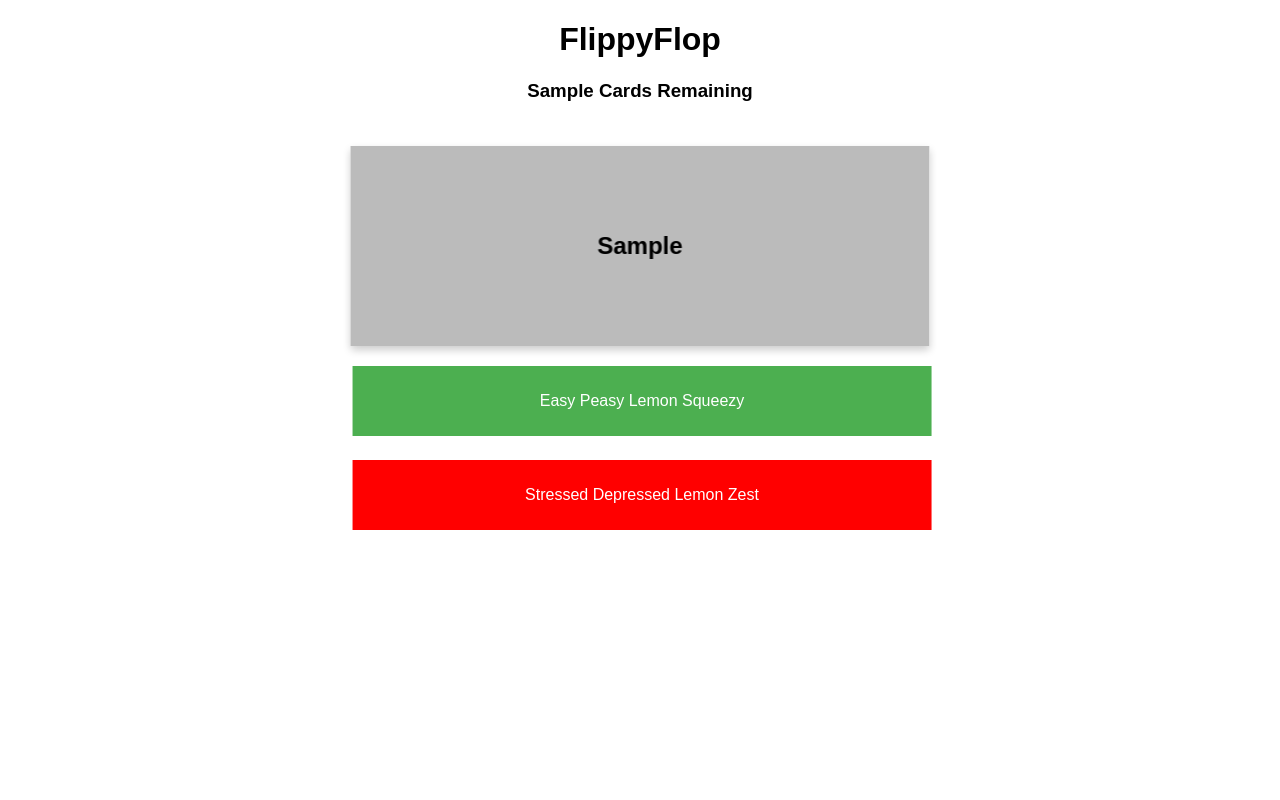
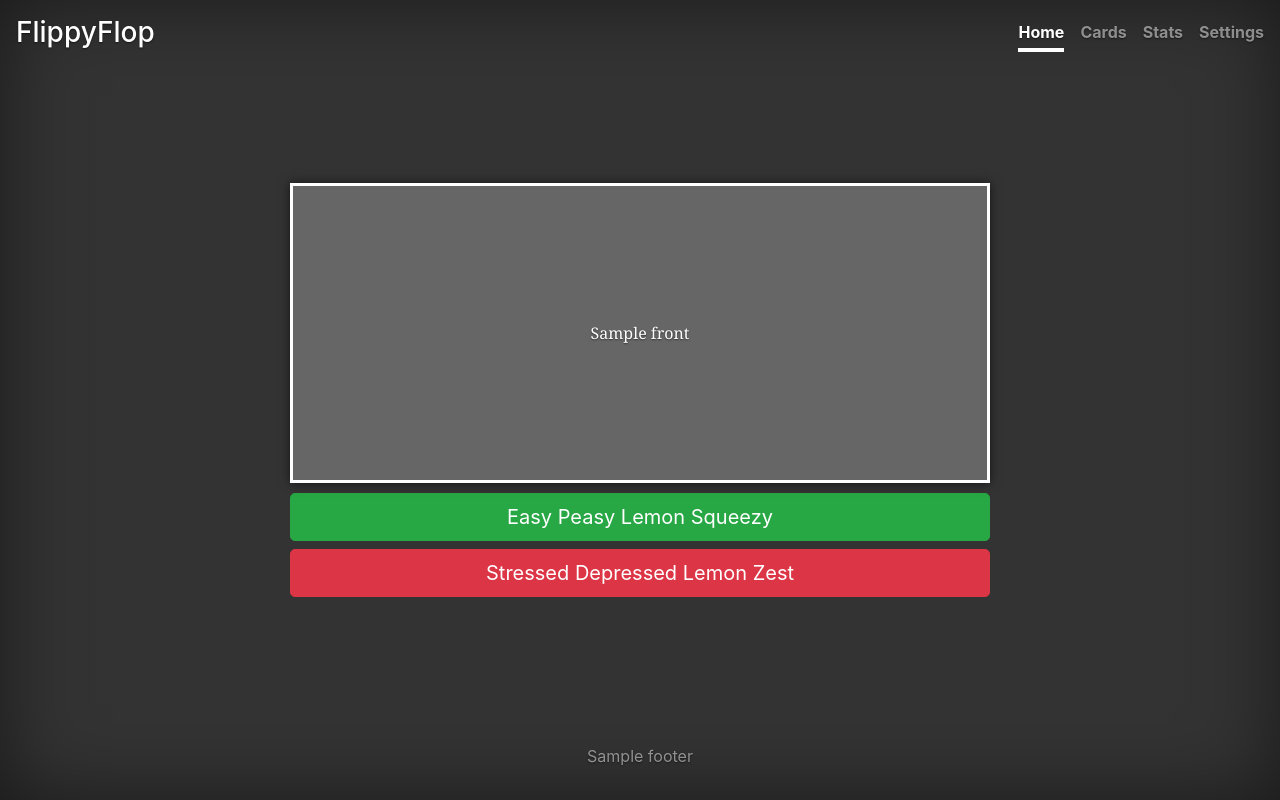
Before and after one commit to JacquesDonnelly/FlippyFlop, a Flask app: template templates/card.html in a window 1280 px wide. Run offline with Flask 2, Linux system fonts and the light colour scheme; the template is opened without the code that fills it: most values are stand-ins (such as "Sample title", 1, 10 or a date in 2020); parts of the project's set-up code (start-up, migrations or seed data) failed here and were passed over; some libraries are stand-ins or nearby versions.

Commit message:
shiny by my standards

```diff
--- a/main.py
+++ b/main.py
@@ -74,9 +74,18 @@ ff = FlippyFlop(
 # Only hit ff.get_terms once on / route, then store in db rather than global
 
 
+# TODO: Fix Accidental Double Clicking Behaviour
+
 REMAINING = ff.todays_cards()
 TERMS = ff.get_terms()
 
+# TODO: BNPR 1 card, 2 cards in remaining please
+
+# TODO: BNPR Get header links working
+
+# TODO: BNPR Get the footer saying remaining and being inspirational
+
+# TODO: Use url_for everywhere
 
 @app.route("/", methods=["GET", "POST"])
 @login_required
@@ -106,8 +115,8 @@ def single_card(card_id):
         return render_template(
             "card.html",
             remaining_cards=len(REMAINING),
-            card_front=term["front"].replace("\n", "<br>"),
-            card_back=term["back"].replace("\n", "<br>"),
+            front=term["front"].replace("\n", "<br>"),
+            back=term["back"].replace("\n", "<br>"),
         )
     if request.method == "POST":
         success = request.form["action"] == "success"
--- a/static/style.css
+++ b/static/style.css
@@ -91,6 +91,10 @@ body {
  * Cover
  */
 
+.start-btn {
+  margin-top: 30px;
+}
+
 .form-signin {
   width: 100%;
   max-width: 400px;
@@ -107,6 +111,99 @@ body {
   font-weight: 700;
 }
 
+.flipCard {
+  -webkit-perspective: 800;
+  -ms-perspective: 800;
+  -moz-perspective: 800;
+  -o-perspective: 800;
+   width: 90%;
+   max-width: 700px;
+   height: 300px;
+   position: relative;
+   margin: auto;
+   margin-top: 0px;
+}
+.flipCard .flippything.flipped {
+  transform:rotatey(-180deg);
+  -ms-transform:rotatey(-180deg); /* IE 9 */
+  -moz-transform:rotatey(-180deg); /* Firefox */
+  -webkit-transform:rotatey(-180deg); /* Safari and Chrome */
+  -o-transform:rotatey(-180deg); /* Opera */
+}
+.flipCard .flippything {
+  width: 100%;
+  height: 100%;
+  margin-bottom: 10px;
+  -webkit-transform-style: preserve-3d;
+  -webkit-transition: 0.5s;
+  -moz-transform-style: preserve-3d;
+  -moz-transition: 0.5s;
+  -ms-transform-style: preserve-3d;
+  -ms-transition: 0.5s;
+  -o-transform-style: preserve-3d;
+  -o-transition: 0.5s;
+  transform-style: preserve-3d;
+  transition: 0.5s;
+}
+.flipCard .flippything .side {
+  width: 100%;
+  height: 100%;
+  padding: 10px;
+  cursor: pointer;
+  position: absolute;
+  box-sizing: border-box;
+  z-index: 2;
+  backface-visibility: hidden;  /* W3C */
+  -webkit-backface-visibility: hidden; /* Safari & Chrome */
+  -moz-backface-visibility: hidden; /* Firefox */
+  -ms-backface-visibility: hidden; /* Internet Explorer */
+  -o-backface-visibility: hidden; /* Opera */
+  box-shadow: 0 0 10px rgba(0,0,0,0.6);
+  overflow: auto;
+}
+.flipCard .flippything .back {
+  color: black;
+  transform:rotatey(-180deg);
+  -ms-transform:rotatey(-180deg); /* IE 9 */
+  -moz-transform:rotatey(-180deg); /* Firefox */
+  -webkit-transform:rotatey(-180deg); /* Safari and Chrome */
+  -o-transform:rotatey(-180deg); /* Opera */
+}
+
+.flipCard .flippything .front {
+  font-family: Georgia;
+  font-size: 1em;
+  text-align: center;
+  background-color: rgba(255, 255, 255, .25);
+  border: 3px solid white;
+  color: white;
+  display: flex;
+  justify-content: center;
+  align-items: center;
+
+}
+.flipCard .flippything .back {
+  background-color: rgba(255, 255, 255, 0.25);
+  border: 3px solid white;
+  text-align: center;
+  color: white;
+  text-align: center;
+  font-family: Georgia;
+  font-size: 1em;
+  display: flex;
+  justify-content: center;
+  align-items: center;
+}
+
+button {
+   width: 90%;
+   max-width: 700px;
+}
+
+.correct {
+  margin-top: 10px
+}
+
 
 
 /*
--- a/templates/base.html
+++ b/templates/base.html
@@ -4,7 +4,7 @@
     <meta name="viewport" content="width=device-width, initial-scale=1, shrink-to-fit=no">
     <meta name="description" content="Flippy Flop Sign In">
     <meta name="author" content="Jacques Donnelly">
-    <link rel="icon" href="./favicon.ico">
+    <link rel="icon" href="static/favicon.ico">
 
     <title>FlippyFlop</title>
     <!-- Bootstrap core CSS -->
@@ -33,7 +33,11 @@
 
       <footer class="mastfoot mt-auto">
         <div class="inner">
+		{% if footer %}
+		<p>{{ footer }}</p>
+		{% else %}
                 <p>Flippy Flop is a Flash Card Tool Implementing the <a href="https://en.wikipedia.org/wiki/Leitner_system">Leitner System</a></p>
+		{% endif %}
         </div>
       </footer>
     </div>
--- a/templates/card.html
+++ b/templates/card.html
@@ -1,128 +1,16 @@
-<!DOCTYPE html>
-<html>
-<head>
-<link rel="icon" href="data:,">
-<meta name="viewport" content="width=device-width, initial-scale=1">
-<style>
-body {
-  font-family: Arial, Helvetica, sans-serif;
-}
+{% extends "base.html" %}
 
-h1 {
-  text-align: center;
-}
+{% block content %}
 
-h3 {
-  text-align: center;
-}
-
-.interactions {
-  margin-top: 100px;
-  position: fixed;
-  top: 30%;
-  left: 50%;
-  transform: translate(-50%, -50%);
-}
-
-.flip-card {
-  background-color: transparent;
-  width: 100%;
-  height: 200px;
-  perspective: 1000px;
-}
-
-.flip-card-inner {
-  position: relative;
-  width: 100%;
-  height: 100%;
-  text-align: center;
-  transition: transform 0.6s;
-  transform-style: preserve-3d;
-  box-shadow: 0 4px 8px 0 rgba(0,0,0,0.2);
-}
-
-.flip-card:active .flip-card-inner {
-  transform: rotateY(180deg);
-}
-
-.flip-card-front, .flip-card-back {
-  position: absolute;
-  width: 100%;
-  height: 100%;
-  backface-visibility: hidden;
-  display: flex;
-  justify-content: center;
-  align-items: center;
-}
-
-.flip-card-front {
-  background-color: #bbb;
-  color: black;
-  vertical-align: middle;
-}
-
-.flip-card-back {
-  background-color: #bbb;
-  color: black;
-  transform: rotateY(180deg);
-}
-
-.card-content {
-  flex: 0 0 90%
-}
-
-.button {
-  background-color: #4CAF50;
-  border: none;
-  color: white;
-  padding: 15px 32px;
-  text-align: center;
-  text-decoration: none;
-  display: inline-block;
-  font-size: 16px;
-  margin: 4px 2px;
-  margin-top: 20px;
-  cursor: pointer;
-  height: 70px;
-  width: 100%
-}
-
-.button.red {
-  background-color: red;
-}
-
-</style>
-</head>
-<body>
-
-<h1>FlippyFlop</h1>
-
-<h3>{{ remaining_cards }} Cards Remaining</h3>
-
-<div class="interactions">
-  <div class="flip-card">
-    <div class="flip-card-inner">
-      <div class="flip-card-front">
-        <div class="card-content">
-	<h2>{% autoescape false %} {{ card_front }}  {% endautoescape %}</h2>
-        </div>
-      </div>
-      <div class="flip-card-back">
-        <div class="card-content">
-	<b>{% autoescape false %} {{ card_back }}  {% endautoescape %}</b>
-      </div>
-      </div>
-    </div>
-  </div>
-  <form method="post">
-  <button class="button" type="submit" name="action" value="success">Easy Peasy Lemon Squeezy</button>
-  <button class="button red" type="submit" name="action" value="fail">Stressed Depressed Lemon Zest</button>
-  </form>
-
+<div class="flipCard">
+	<div class="flippything" onclick="this.classList.toggle('flipped');">
+		<div class="side front">{% autoescape false %} {{ front }}  {% endautoescape %}</div>
+		<div class="side back">{% autoescape false %} {{ back }}  {% endautoescape %}</div>
+	</div>
+	<form method="post">
+	<button type="submit" name="action" value="success" class="btn btn-success btn-block btn-lg">Easy Peasy Lemon Squeezy</button>
+	<button type="submit" name="action" value="failure" class="btn btn-danger btn-block btn-lg">Stressed Depressed Lemon Zest</button>
+	</form>
 </div>
 
-
-</body>
-
-
-</html>
+{% endblock %}
```
Also changed, not shown: templates/home.html (+5 -12 lines), static/favicon.ico (added).
